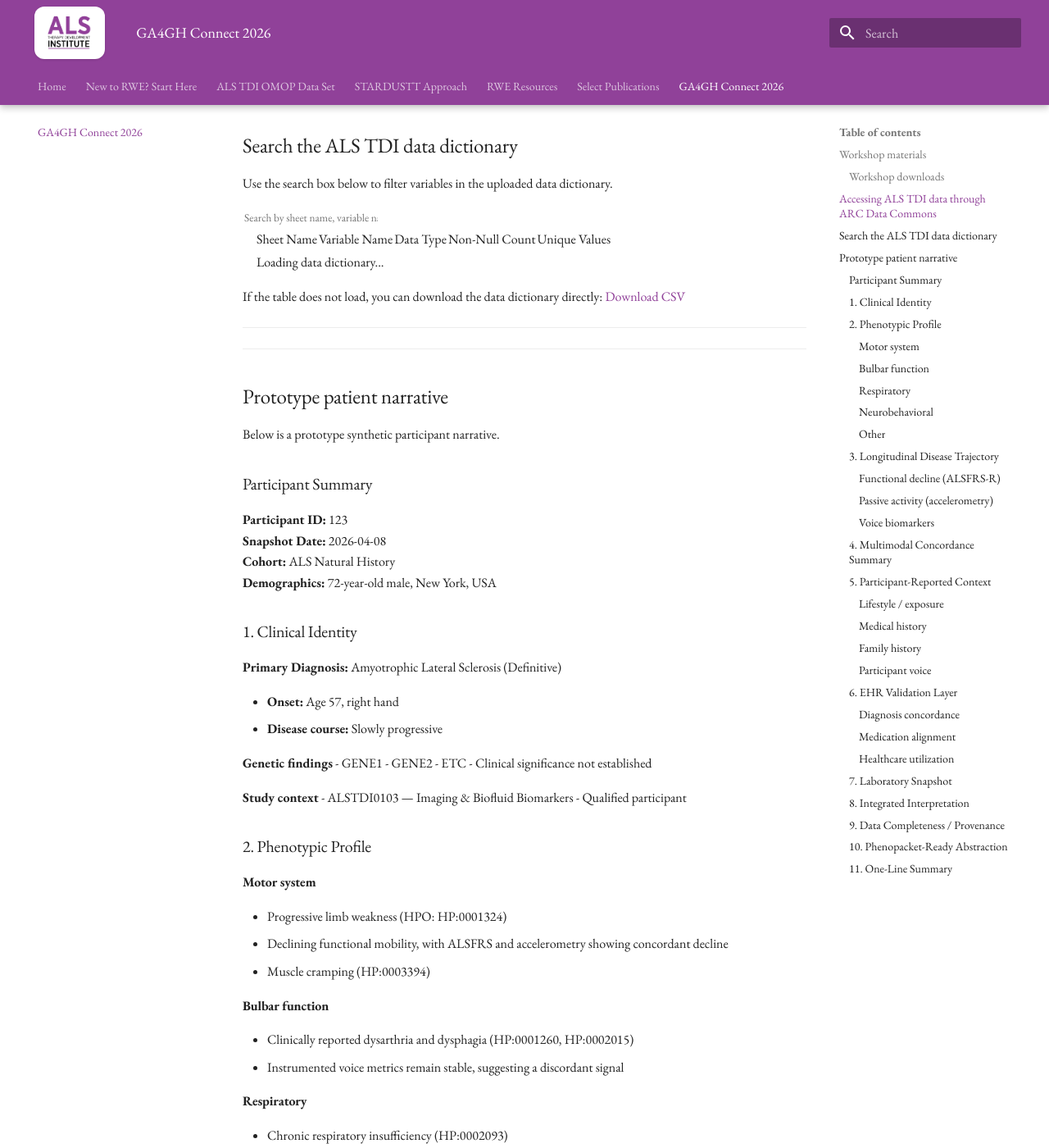
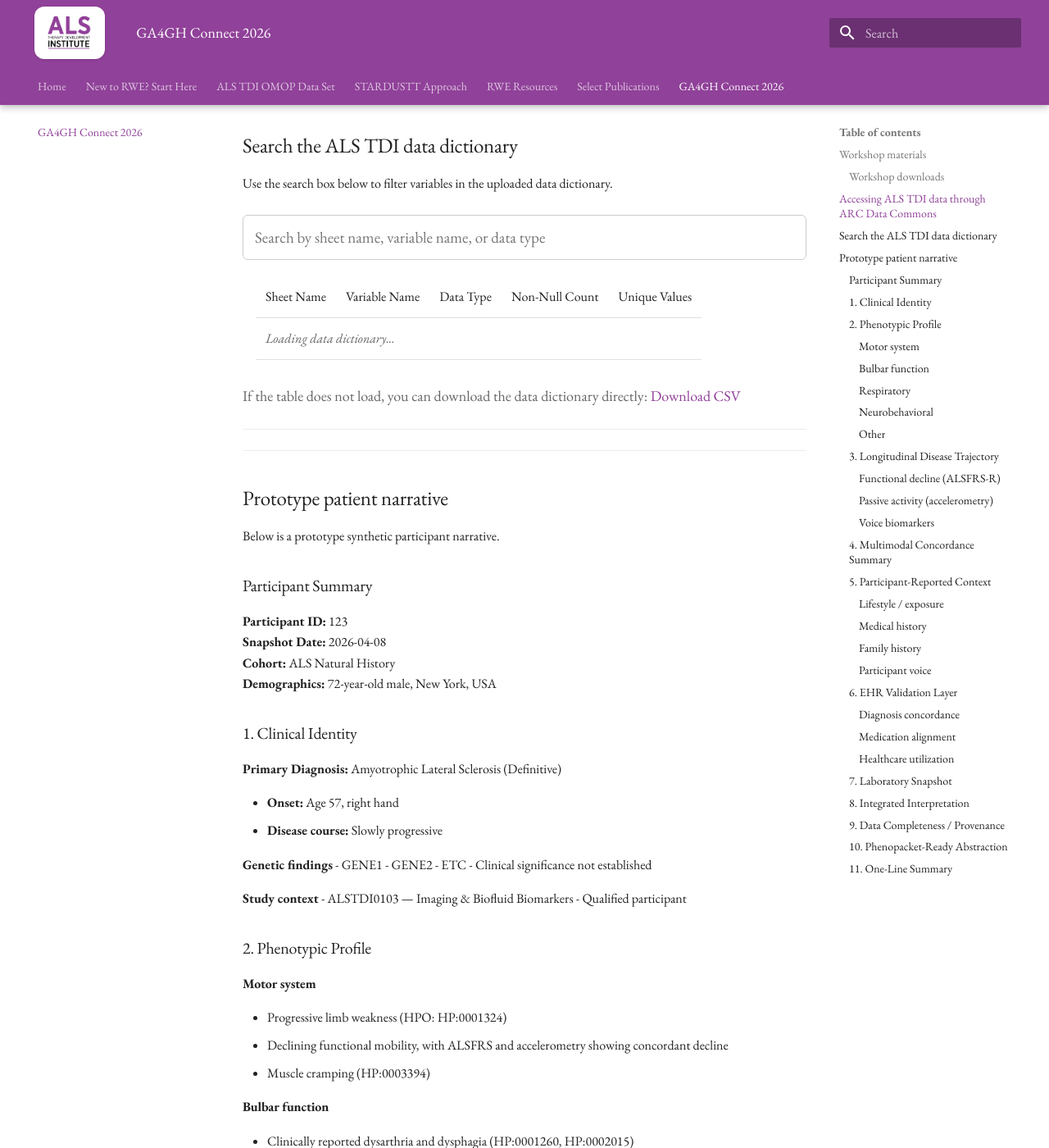
Before and after one commit to ALSTDI/ALS-RWE, an MkDocs documentation site: the page built from docs/ga4gh.md, in a window 1280 px wide and 1400 px high, scrolled down 673 px. Shown: the whole window at 82% size. Built offline with MkDocs 1.6.1 and Material for MkDocs 9.7.7, drawn with Linux system fonts in a browser that asks for light colours.

Commit message:
Add custom styles for search box and tables

```diff
--- a/docs/assets/css/custom.css
+++ b/docs/assets/css/custom.css
@@ -43,3 +43,55 @@
 .md-typeset table:not([class]) tbody tr:nth-child(even) {
   background-color: #ffffff;
 }
+
+/* Search box */
+.ga4gh-search-input {
+  width: 100%;
+  max-width: 700px;
+  padding: 0.7rem;
+  margin: 0.5rem 0 1rem 0;
+  border: 1px solid #ccc;
+  border-radius: 6px;
+  font-size: 0.95rem;
+}
+
+/* Table wrapper */
+.ga4gh-table-wrapper {
+  overflow-x: auto;
+}
+
+/* Table styling */
+#ga4gh-dict-table {
+  width: 100%;
+  border-collapse: collapse;
+}
+
+#ga4gh-dict-table th,
+#ga4gh-dict-table td {
+  padding: 0.6rem;
+  border-bottom: 1px solid #e0e0e0;
+  text-align: left;
+  vertical-align: top;
+}
+
+/* Sticky header */
+#ga4gh-dict-table th {
+  position: sticky;
+  top: 0;
+  background: white;
+  z-index: 1;
+}
+
+/* Loading message */
+.ga4gh-loading {
+  text-align: center;
+  color: #666;
+  font-style: italic;
+}
+
+/* Help text */
+.ga4gh-help-text {
+  margin-top: 0.75rem;
+  font-size: 0.9rem;
+  color: #666;
+}
```
